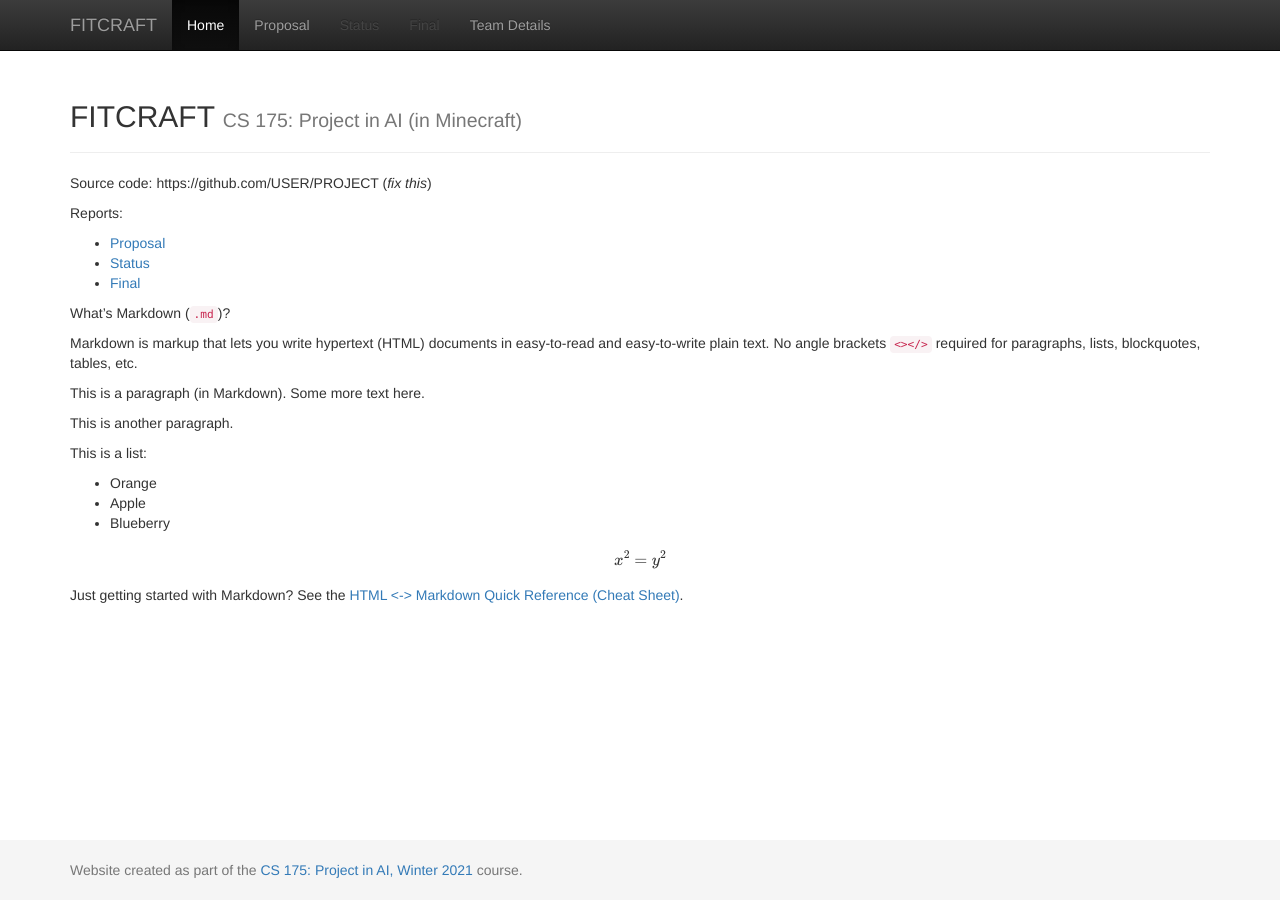
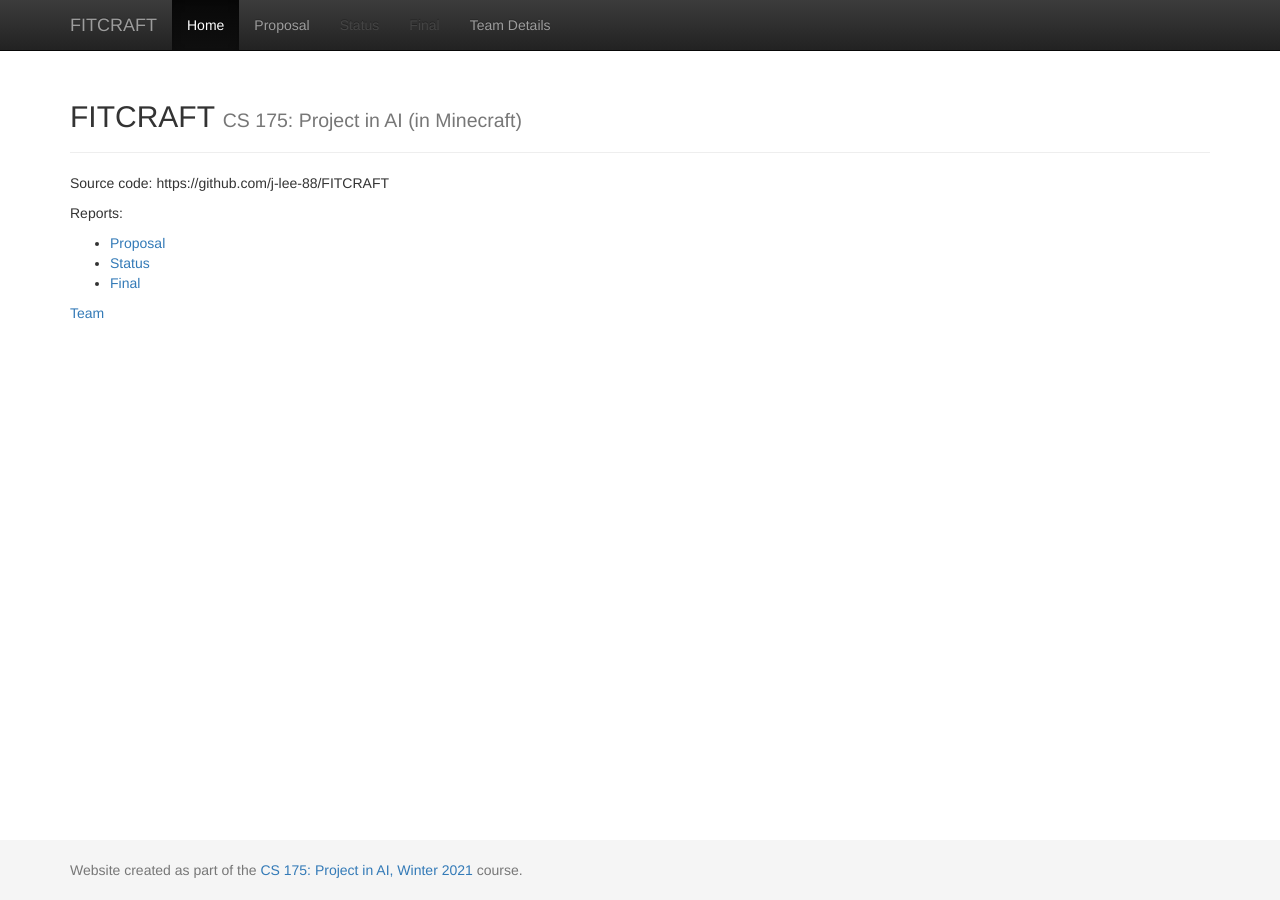
Before and after one commit to j-lee-88/FITCRAFT, a Jekyll site: the page built from docs/index.md, in a window 1280 px wide. Built offline with Jekyll 4.4.1, drawn with Linux system fonts in a browser that asks for light colours; formulas are drawn with MathJax 3.

Commit message:
Update index.md

```diff
--- a/docs/index.md
+++ b/docs/index.md
@@ -3,7 +3,7 @@
 title:  Home
 ---
 
-Source code: https://github.com/USER/PROJECT (_fix this_)
+Source code: https://github.com/j-lee-88/FITCRAFT
 
 Reports:
 
@@ -11,30 +11,5 @@
 - [Status](status.html)
 - [Final](final.html)
 
-What's Markdown (`.md`)?
 
-Markdown is markup that lets you write hypertext (HTML) documents
-in easy-to-read and easy-to-write plain text.
-No angle brackets `<></>` required for
-paragraphs, lists, blockquotes, tables, etc.
-
-
-This is a paragraph (in Markdown). Some more
-text here.
-
-This is another paragraph.
-
-This is a list:
-
-- Orange
-- Apple
-- Blueberry
-
-$$x^2 = y^2$$
-
-
-Just getting started with Markdown?
-See the [HTML <-> Markdown Quick Reference (Cheat Sheet)][quickref].
-
-
-[quickref]: https://github.com/mundimark/quickrefs/blob/master/HTML.md
+[Team](team.html)
```
